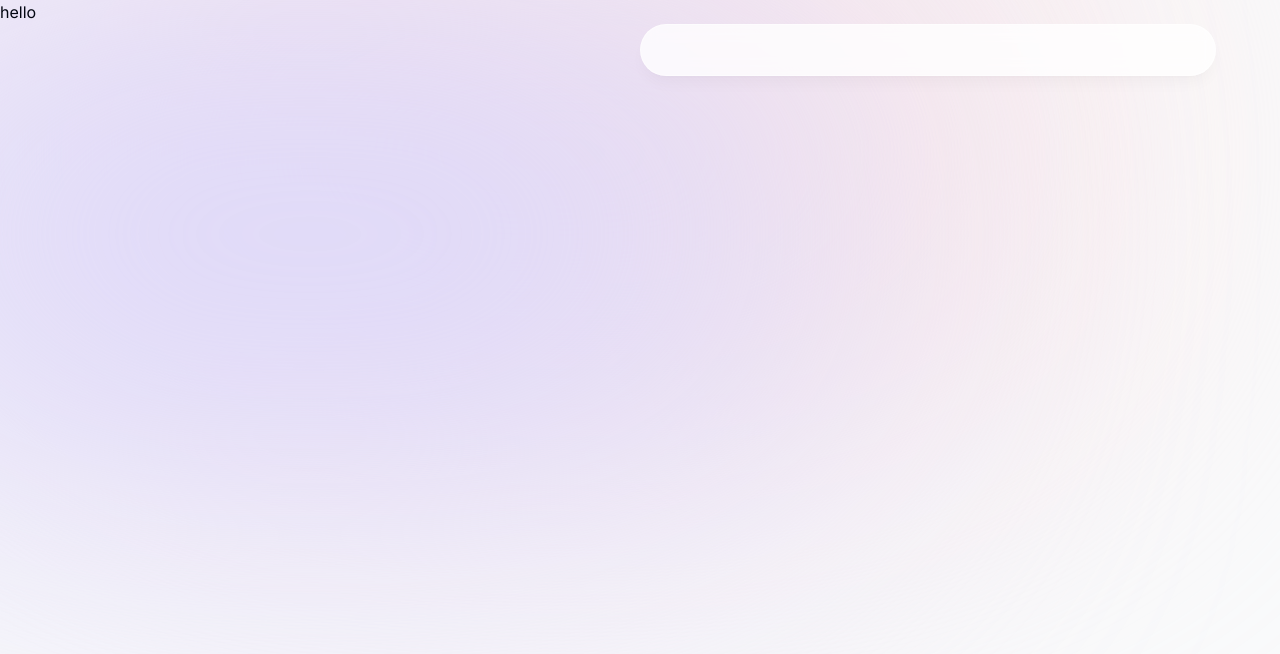
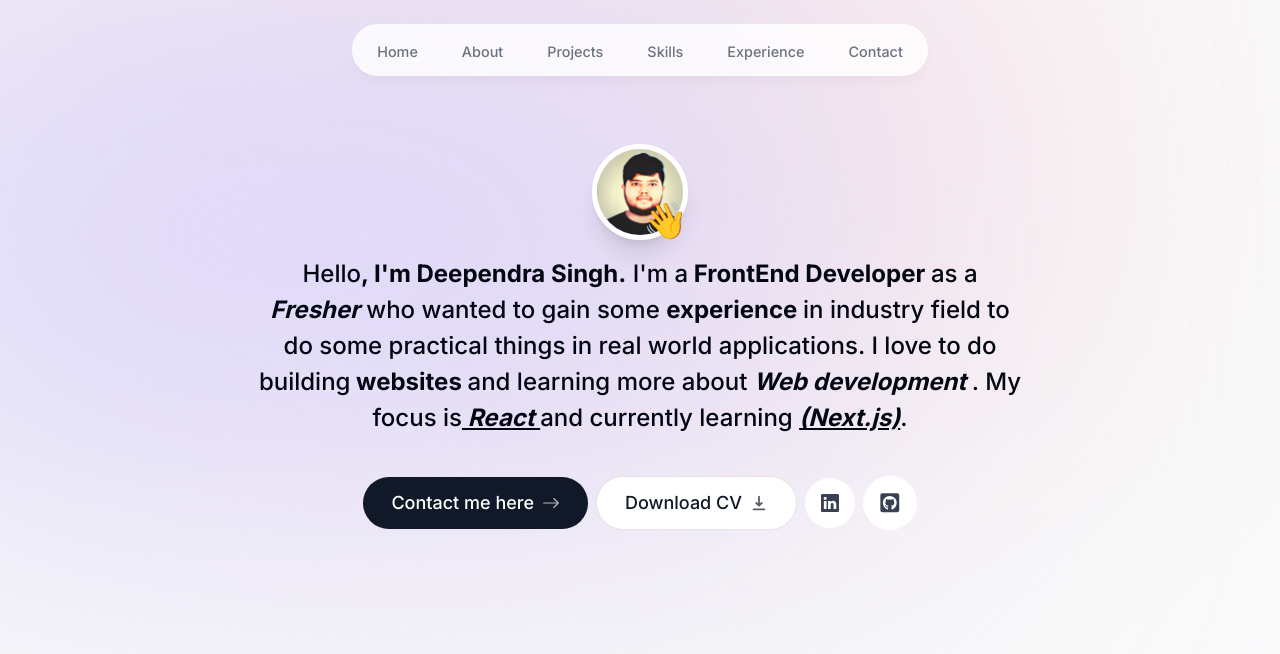
Before and after one commit to trdxDeepu/Portfolio-personal, a Next.js app: page / in a window 1280 px wide. Shown: the top 654 px of the page. Built offline with nearby package versions, Linux system fonts and the light colour scheme.

Commit message:
created a intro page with framer motion animation

```diff
--- a/app/layout.tsx
+++ b/app/layout.tsx
@@ -17,7 +17,7 @@ export default function RootLayout ({
 }) {
   return (
     <html lang='en'>
-      <body className={`${inter.className} bg-gray-50 text-gray-950 relative h-[5000px] `}>
+      <body className={`${inter.className} bg-gray-50 text-gray-950 relative h-[5000px] pt-28 sm:pt-36 `}>
         <div
           className='bg-[#fbe2e3] absolute top-[-6rem] -z-10 right-[11rem] h-[31.25rem] w-[31.25rem]
           rounded-full blur-[10rem]
--- a/app/page.tsx
+++ b/app/page.tsx
@@ -1,3 +1,10 @@
-export default function Home() {
-  return <main>hello</main>;
+import Header from '@/components/header'
+import Intro from '@/components/intro'
+
+export default function Home () {
+  return (
+    <main className='flex flex-col items-center px-4'>
+      <Intro />
+    </main>
+  )
 }
--- a/components/header.tsx
+++ b/components/header.tsx
@@ -1,14 +1,49 @@
+'use client'
+
 import React from 'react'
+import { motion } from 'framer-motion'
+import { links } from '@/lib/data'
+import Link from 'next/link'
 
 const Header = () => {
   return (
     <header className='z-[999] relative '>
-      <div
+      <motion.div
         className='fixed top-0 left-1/2 h-[4.5rem] w-full
         rounded-none border border-white border-opacity-40
         bg-white bg-opacity-80 shadow-lg shadow-black/[0.03]
         backdrop-blur-[0.5rem] sm:top-6 sm:h-[3.25rem] sm:w-[36rem] sm:rounded-full'
-      ></div>
+        initial={{ y: -100, x: '-50%', opacity: 0 }}
+        animate={{ y: 0, x: '-50%', opacity: 1 }}
+      >
+        <nav
+          className=' flex fixed top-[0.15rem] left-1/2 h-12 py-2 -translate-x-1/2 sm:top-[1.7rem]
+        sm:h-[initial] sm:py-0'
+        >
+          <ul
+            className='flex w-[22rem] flex-wrap items-center
+            justify-center gap-y-1 text-[0.9rem] font-medium -translate-y-1/2
+            text-gray-500 sm:w-[initial] sm:flex-nowrap sm:gap-5'
+          >
+            {links.map(link => (
+              <motion.li
+                key={link.hash}
+                className='h-3/4 flex items-center justify-center'
+                initial={{ y: -100, opacity: 0 }}
+                animate={{ y: 0, opacity: 1 }}
+              >
+                <Link
+                  href={link.hash}
+                  className='flex w-full justify-center
+                    px-3 py-3 hover:text-gray-950 transition'
+                >
+                  {link.name}
+                </Link>
+              </motion.li>
+            ))}
+          </ul>
+        </nav>
+      </motion.div>
     </header>
   )
 }
--- /dev/null
+++ b/components/intro.tsx
@@ -0,0 +1,119 @@
+'use client'
+
+import React from 'react'
+import { motion } from 'framer-motion'
+import Image from 'next/image'
+import Link from 'next/link'
+import { BsArrowRight, BsGithub, BsLinkedin } from 'react-icons/bs'
+import { HiDownload } from 'react-icons/hi'
+import { FaGithubSquare } from 'react-icons/fa'
+
+const Intro = () => {
+  return (
+    <section className='mb-28 max-w-[50rem] text-center sm:mb-0'>
+      <div className='flex items-center justify-center'>
+        <div className='relative'>
+          <motion.div
+            initial={{ opacity: 0, scale: 0 }}
+            animate={{ opacity: 1, scale: 1 }}
+            transition={{
+              type: 'tween',
+              duration: 0.3
+            }}
+          >
+            <Image
+              src='/1650879848538.png'
+              alt='DeependraSingh'
+              width='120'
+              height='80'
+              quality='95'
+              priority={true}
+              className='rounded-full h-24 w-24 border-[0.35rem]
+                border-white object-cover shadow-xl '
+            />
+          </motion.div>
+          <motion.span
+            className='absolute bottom-0 right-0 text-4xl'
+            initial={{ opacity: 0, scale: 0 }}
+            animate={{ opacity: 1, scale: 1 }}
+            transition={{
+              type: 'spring',
+              stiffness: 125,
+              delay: 0.1,
+              duration: 0.7
+            }}
+          >
+            👋
+          </motion.span>
+        </div>
+      </div>
+      <motion.p
+        className='mb-10 !leading-[1.5] px-4 mt-4 text-xl
+      font-medium sm:text-2xl '
+        initial={{ opacity: 0, y: 100 }}
+        animate={{ opacity: 1, y: 0 }}
+      >
+        {' '}
+        Hello
+        <span className='font-bold'>, I&apos;m Deependra Singh.</span> I&apos;m
+        a<span className='font-bold'> FrontEnd Developer </span>
+        <span> as a </span>
+        <span className='italic font-bold'>Fresher</span>
+        <span> who wanted to gain some </span>
+        <span className='font-bold'> experience </span>
+        <span>
+          {' '}
+          in industry field to do some practical things in real world
+          applications.{' '}
+        </span>
+        <span>I love to do </span>
+        <span>
+          building
+          <span className='font-bold'> websites </span>
+          and learning more about{' '}
+          <span className='italic font-bold'> Web development </span>
+        </span>
+        . My focus is
+        <span className='italic font-bold underline '> React </span>
+        and currently learning{' '}
+        <span className='italic font-bold underline'>(Next.js)</span>.
+      </motion.p>
+
+      <motion.div
+        className='flex flex-col items-center justify-center gap-2 px-4 text-lg font-medium sm:flex-row '
+        initial={{ opacity: 0, y: 100 }}
+        animate={{ opacity: 1, y: 0 }}
+        transition={{
+          type: 'keyframes',
+          duration: 0.4,
+          ease: 'backInOut'
+        }}
+      >
+        <Link
+          href='#contact'
+          className='flex items-center gap-2 py-3 text-white transition bg-gray-900 rounded-full outline-none group px-7 focus:scale-110 hover:scale-110 hover:bg-gray-950 active:scale-105'
+        >
+          Contact me here{' '}
+          <BsArrowRight className='transition opacity-70 group-hover:translate-x-1 ' />{' '}
+        </Link>
+
+        <a
+          className='flex items-center gap-2 py-3 text-gray-900 bg-white border rounded-full outline-none cursor-pointer px-7 group focus:scale-110 hover:scale-110 active:scale-105 border-black/10'
+          href='/DeependraSingh__Resume.pdf'
+          download={true}
+        >
+          Download CV{' '}
+          <HiDownload className='transition translate-y-0 opacity-70 group-hover:translate-y-1' />{' '}
+        </a>
+        <a className='flex items-center gap-2 p-4 text-gray-700 bg-white rounded-full focus:scale-110 hover:scale-110 active:scale-105'>
+          <BsLinkedin />
+        </a>
+        <a className='flex items-center gap-2 p-4 text-gray-700 bg-white rounded-full text-[1.35rem] focus:scale-110 hover:scale-110  active:scale-105'>
+          <FaGithubSquare />
+        </a>
+      </motion.div>
+    </section>
+  )
+}
+
+export default Intro
--- a/lib/data.ts
+++ b/lib/data.ts
@@ -2,9 +2,9 @@ import React from 'react'
 import { CgWorkAlt } from 'react-icons/cg'
 import { FaReact } from 'react-icons/fa'
 import { LuGraduationCap } from 'react-icons/lu'
-import corpcommentImg from '@/public/corpcomment.png'
-import rmtdevImg from '@/public/rmtdev.png'
-import wordanalyticsImg from '@/public/wordanalytics.png'
+// import corpcommentImg from '@/public/corpcomment.png'
+// import rmtdevImg from '@/public/rmtdev.png'
+// import wordanalyticsImg from '@/public/wordanalytics.png'
 
 export const links = [
   {
@@ -66,21 +66,21 @@ export const projectsData = [
     description:
       'I worked as a full-stack developer on this startup project for 2 years. Users can give public feedback to companies.',
     tags: ['React', 'Next.js', 'MongoDB', 'Tailwind', 'Prisma'],
-    imageUrl: corpcommentImg
+    // imageUrl: corpcommentImg
   },
   {
     title: 'rmtDev',
     description:
       'Job board for remote developer jobs. I was the front-end developer. It has features like filtering, sorting and pagination.',
     tags: ['React', 'TypeScript', 'Next.js', 'Tailwind', 'Redux'],
-    imageUrl: rmtdevImg
+    // imageUrl: rmtdevImg
   },
   {
     title: 'Word Analytics',
     description:
       'A public web app for quick analytics on text. It shows word count, character count and social media post limits.',
     tags: ['React', 'Next.js', 'SQL', 'Tailwind', 'Framer'],
-    imageUrl: wordanalyticsImg
+    // imageUrl: wordanalyticsImg
   }
 ] as const
 
--- a/next.config.js
+++ b/next.config.js
@@ -1,4 +1,8 @@
 /** @type {import('next').NextConfig} */
-const nextConfig = {}
+const nextConfig = {
+    images:{
+
+    }
+}
 
 module.exports = nextConfig
--- a/package.json
+++ b/package.json
@@ -9,6 +9,7 @@
     "lint": "next lint"
   },
   "dependencies": {
+    "framer-motion": "^10.16.4",
     "next": "13.5.5",
     "react": "^18",
     "react-dom": "^18",
```
Also changed, not shown: public/1650879848538.png (added), 1 other file (tests, documents, lock files or other folders).
